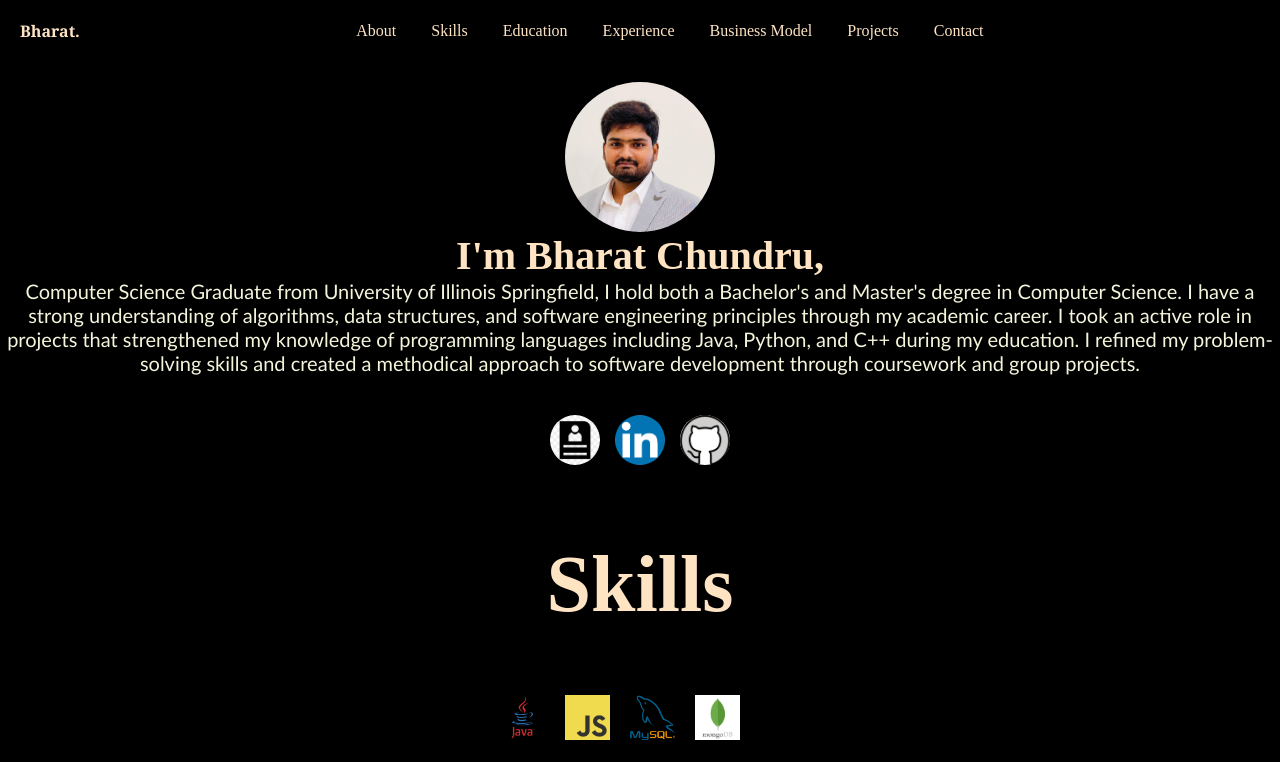
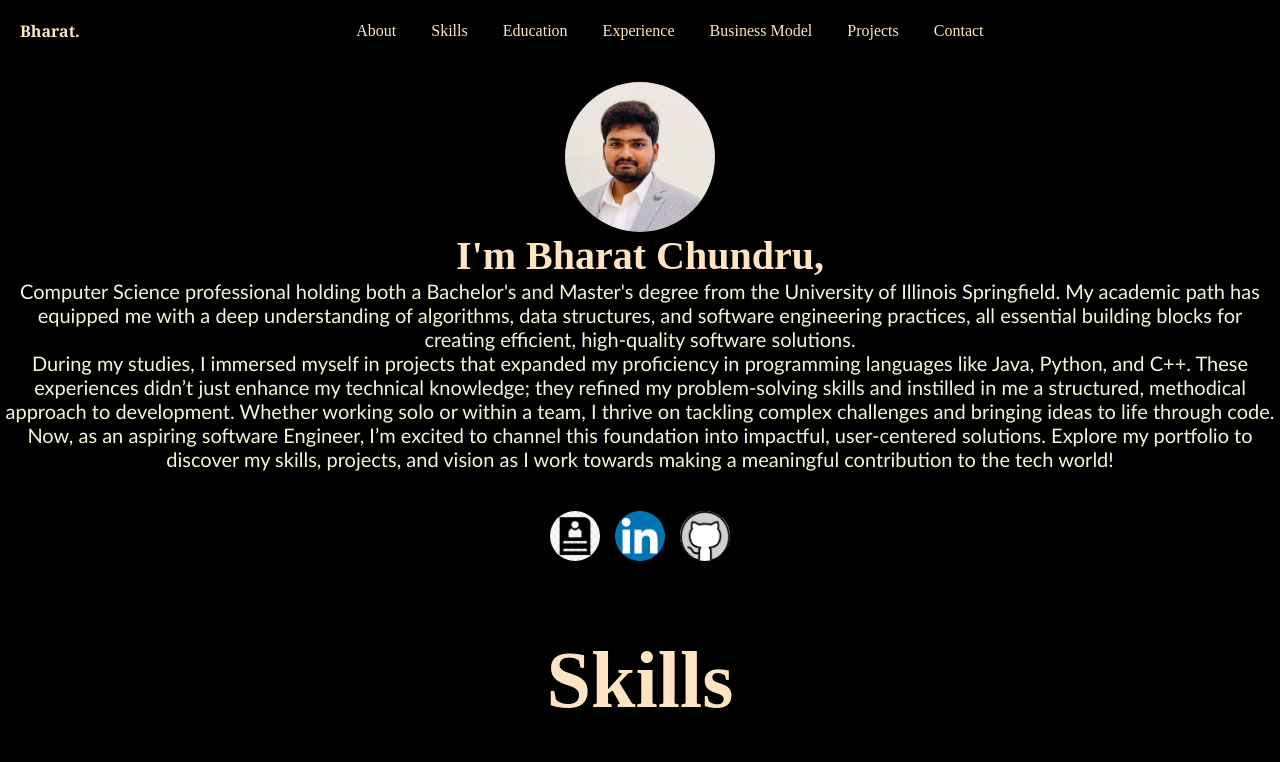
Before and after one commit to bharat-0099/website, a React (Vite) app: page / in a window 1280 px wide. Shown: the top 762 px of the page. Built offline with nearby package versions, Linux system fonts and the light colour scheme.

Commit message:
Modified Changes inHero.JSX

```diff
--- a/src/Component/Hero/Hero.jsx
+++ b/src/Component/Hero/Hero.jsx
@@ -12,7 +12,15 @@ const Hero = () => {
       <img src={profilepicture} alt="profile" className='pics' />
       <h1>I'm Bharat Chundru,</h1>
       <p>
-        Computer Science Graduate from University of Illinois Springfield, I hold both a Bachelor's and Master's degree in Computer Science. I have a strong understanding of algorithms, data structures, and software engineering principles through my academic career. I took an active role in projects that strengthened my knowledge of programming languages including Java, Python, and C++ during my education. I refined my problem-solving skills and created a methodical approach to software development through coursework and group projects.
+        Computer Science professional holding both a Bachelor's and Master's degree from the University of Illinois Springfield. My academic path has equipped me with a deep understanding of algorithms, data structures, and software engineering practices, all essential building blocks for creating efficient, high-quality software solutions.
+
+
+      </p>
+      <p>
+      During my studies, I immersed myself in projects that expanded my proficiency in programming languages like Java, Python, and C++. These experiences didn’t just enhance my technical knowledge; they refined my problem-solving skills and instilled in me a structured, methodical approach to development. Whether working solo or within a team, I thrive on tackling complex challenges and bringing ideas to life through code.
+      </p>
+      <p>
+      Now, as an aspiring software Engineer, I’m excited to channel this foundation into impactful, user-centered solutions. Explore my portfolio to discover my skills, projects, and vision as I work towards making a meaningful contribution to the tech world!
       </p>
 
       <div className='hero-action'>
@@ -21,10 +29,10 @@ const Hero = () => {
         </a>
 
         <a href="https://www.linkedin.com/in/bharat-chundru" className='hero-resume'>
-          <img  src={linkedin} alt="LinkedIn" /></a>
+          <img src={linkedin} alt="LinkedIn" /></a>
 
-          <a href="https://github.com/bharat-0099" className='hero-resume'>
-          <img  src={hub} alt="Git hub" /></a>
+        <a href="https://github.com/bharat-0099" className='hero-resume'>
+          <img src={hub} alt="Git hub" /></a>
 
 
       </div>
```
